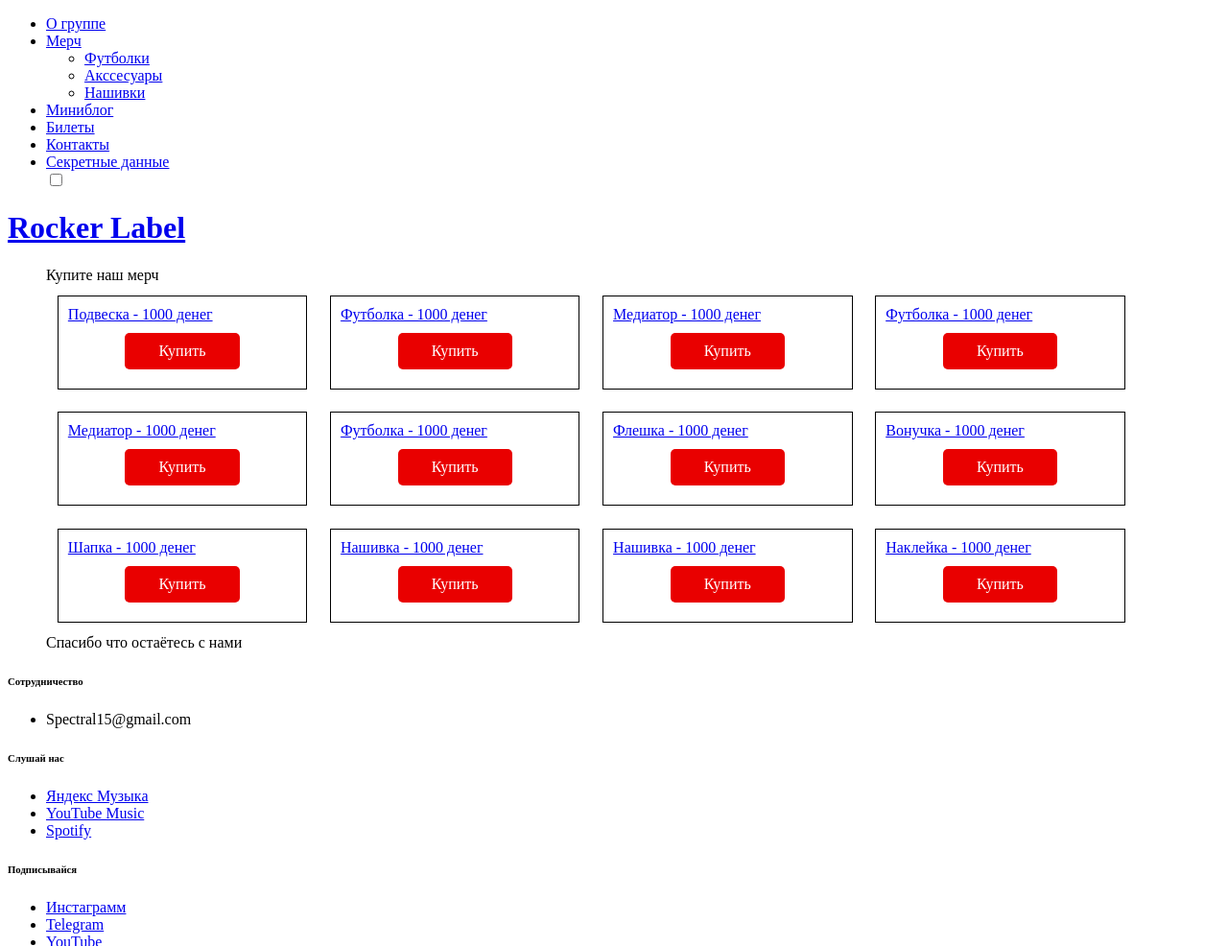
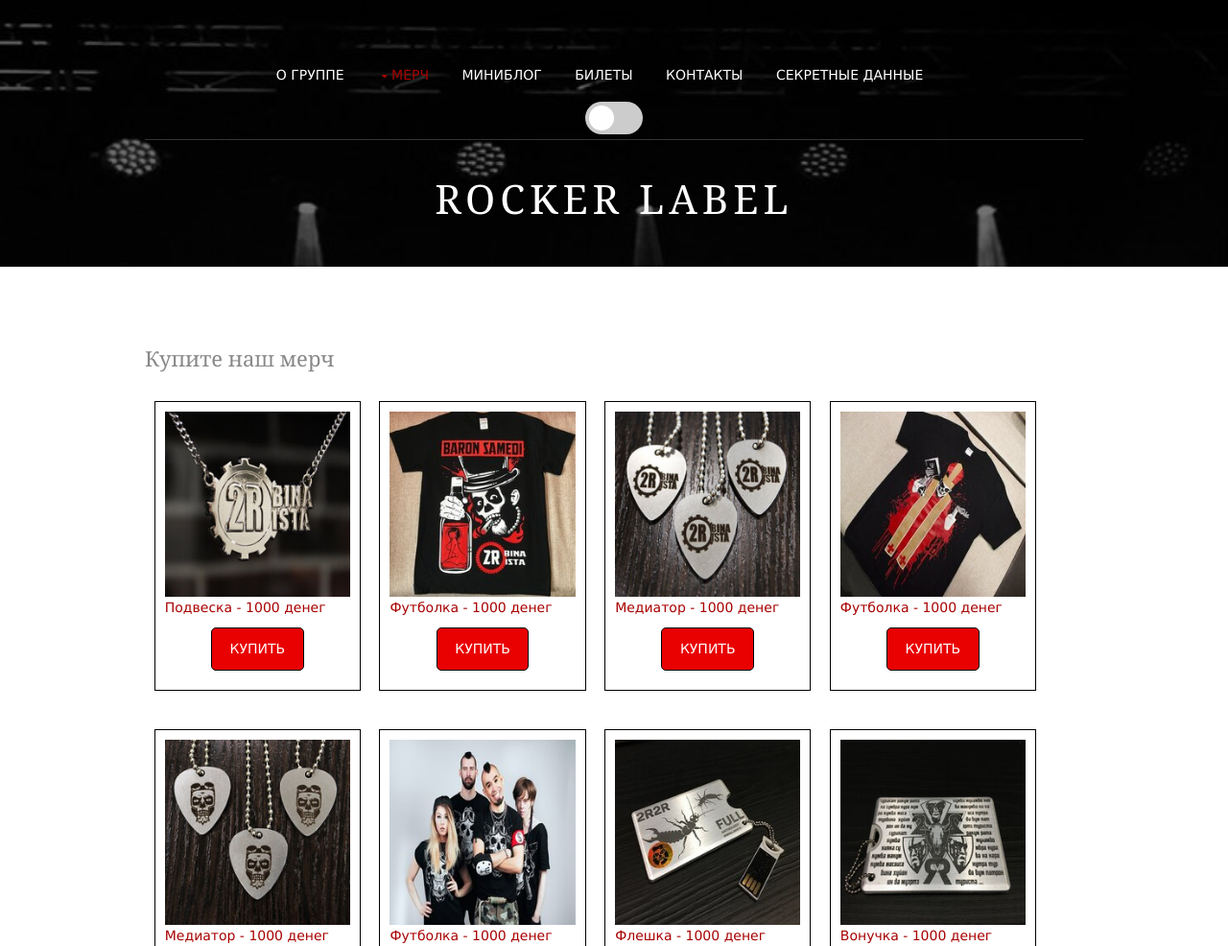
Before and after one commit to spectralPA/Pasetsky, a plain HTML site: page merch.html in a window 1280 px wide. Shown: the top 986 px of the page at 96% size. Drawn offline with Linux system fonts and the light colour scheme; the site is published under a folder, as on GitHub Pages, so addresses that start at the root find nothing.

Commit message:
Update merch.html

```diff
--- a/merch.html
+++ b/merch.html
@@ -3,19 +3,19 @@
 <head>
 <title>Rocker label</title>
 <meta charset="utf-8">
-<meta name="viewport" content="width=device-width, initial-scale=1.0, maximum-scale=1.0, user-scalable=no">
-<link href="/layout/styles/layout.css" rel="stylesheet" type="text/css" media="all">
+<meta name="viewport">
+<link href="layout/styles/layout.css" rel="stylesheet" type="text/css" media="all">
 </head>
 <body id="top">
 
 <!-- Header -->
-<div class="bgded" style="background-image:url('../images/backgrounds/fon.jpg');">
+<div class="bgded" style="background-image:url('images/backgrounds/fon.jpg');">
   <div class="wrapper overlay">
     <header id="header" class="hoc clear">
       <nav id="mainav" class="clear">
         <ul class="clear">
           <li ><a href="index.html">О группе</a></li>
-          <li class="active"><a class="drop" href="pages\merch.html">Мерч</a>
+          <li class="active"><a class="drop" href="merch.html">Мерч</a>
             <ul>
               <li><a href="futbolk.html">Футболки</a></li>
               <li><a href="flash.html">Акссесуары</a></li>
@@ -152,18 +152,18 @@ ul.nospace.clear li a.btn.medium:hover {
 }
           </Style>
           <ul class="nospace clear">
-            <li class="one_quarter first"><a href="err404.html"><img src="../images/gallery/01.jpg" alt="" >Подвеска - 1000 денег  <br><a class="btn medium" href="#">Купить</a></a></li>
-            <li class="one_quarter"><a href="err404.html"><img src="../images/gallery/02.jpg" alt="">Футболка - 1000 денег <br> <a class="btn medium" href="#">Купить</a></a></li>
-            <li class="one_quarter"><a href="err404.html"><img src="../images/gallery/03.jpg" alt="">Медиатор - 1000 денег <br> <a class="btn medium" href="#">Купить</a></a></li>
-            <li class="one_quarter"><a href="err404.html"><img src="../images/gallery/04.jpg" alt="">Футболка - 1000 денег <br> <a class="btn medium" href="#">Купить</a></a></li>
-            <li class="one_quarter first"><a href="err404.html"><img src="../images/gallery/05.jpg" alt="">Медиатор - 1000 денег <br> <a class="btn medium" href="#">Купить</a></a></li>
-            <li class="one_quarter"><a href="err404.html"><img src="../images/gallery/06.jpg" alt="">Футболка - 1000 денег <br> <a class="btn medium" href="#">Купить</a></a></li>
-            <li class="one_quarter"><a href="err404.html"><img src="../images/gallery/07.jpg" alt="">Флешка - 1000 денег <br> <a class="btn medium" href="#">Купить</a></a></li>
-            <li class="one_quarter"><a href="err404.html"><img src="../images/gallery/08.jpg" alt="">Вонучка - 1000 денег <br> <a class="btn medium" href="#">Купить</a></a></li>
-            <li class="one_quarter first"><a href="err404.html"><img src="../images/gallery/09.jpg" alt="">Шапка - 1000 денег <br> <a class="btn medium" href="#">Купить</a></a></li>
-            <li class="one_quarter"><a href="err404.html"><img src="../images/gallery/10.jpg" alt="">Нашивка - 1000 денег <br> <a class="btn medium" href="#">Купить</a></a></li>
-            <li class="one_quarter"><a href="err404.html"><img src="../images/gallery/11.jpg" alt="">Нашивка - 1000 денег <br> <a class="btn medium" href="#">Купить</a></a></li>
-            <li class="one_quarter"><a href="err404.html"><img src="../images/gallery/12.jpg" alt="">Наклейка - 1000 денег<br><a class="btn medium" href="#">Купить</a></a></li>
+            <li class="one_quarter first"><a href="err404.html"><img src="images/gallery/01.jpg" alt="" >Подвеска - 1000 денег  <br><a class="btn medium" href="#">Купить</a></a></li>
+            <li class="one_quarter"><a href="err404.html"><img src="images/gallery/02.jpg" alt="">Футболка - 1000 денег <br> <a class="btn medium" href="#">Купить</a></a></li>
+            <li class="one_quarter"><a href="err404.html"><img src="images/gallery/03.jpg" alt="">Медиатор - 1000 денег <br> <a class="btn medium" href="#">Купить</a></a></li>
+            <li class="one_quarter"><a href="err404.html"><img src="images/gallery/04.jpg" alt="">Футболка - 1000 денег <br> <a class="btn medium" href="#">Купить</a></a></li>
+            <li class="one_quarter first"><a href="err404.html"><img src="images/gallery/05.jpg" alt="">Медиатор - 1000 денег <br> <a class="btn medium" href="#">Купить</a></a></li>
+            <li class="one_quarter"><a href="err404.html"><img src="images/gallery/06.jpg" alt="">Футболка - 1000 денег <br> <a class="btn medium" href="#">Купить</a></a></li>
+            <li class="one_quarter"><a href="err404.html"><img src="images/gallery/07.jpg" alt="">Флешка - 1000 денег <br> <a class="btn medium" href="#">Купить</a></a></li>
+            <li class="one_quarter"><a href="err404.html"><img src="images/gallery/08.jpg" alt="">Вонучка - 1000 денег <br> <a class="btn medium" href="#">Купить</a></a></li>
+            <li class="one_quarter first"><a href="err404.html"><img src="images/gallery/09.jpg" alt="">Шапка - 1000 денег <br> <a class="btn medium" href="#">Купить</a></a></li>
+            <li class="one_quarter"><a href="err404.html"><img src="images/gallery/10.jpg" alt="">Нашивка - 1000 денег <br> <a class="btn medium" href="#">Купить</a></a></li>
+            <li class="one_quarter"><a href="err404.html"><img src="images/gallery/11.jpg" alt="">Нашивка - 1000 денег <br> <a class="btn medium" href="#">Купить</a></a></li>
+            <li class="one_quarter"><a href="err404.html"><img src="images/gallery/12.jpg" alt="">Наклейка - 1000 денег<br><a class="btn medium" href="#">Купить</a></a></li>
         </ul>
           <figcaption>Спасибо что остаётесь с нами</figcaption>
         </figure>
```
